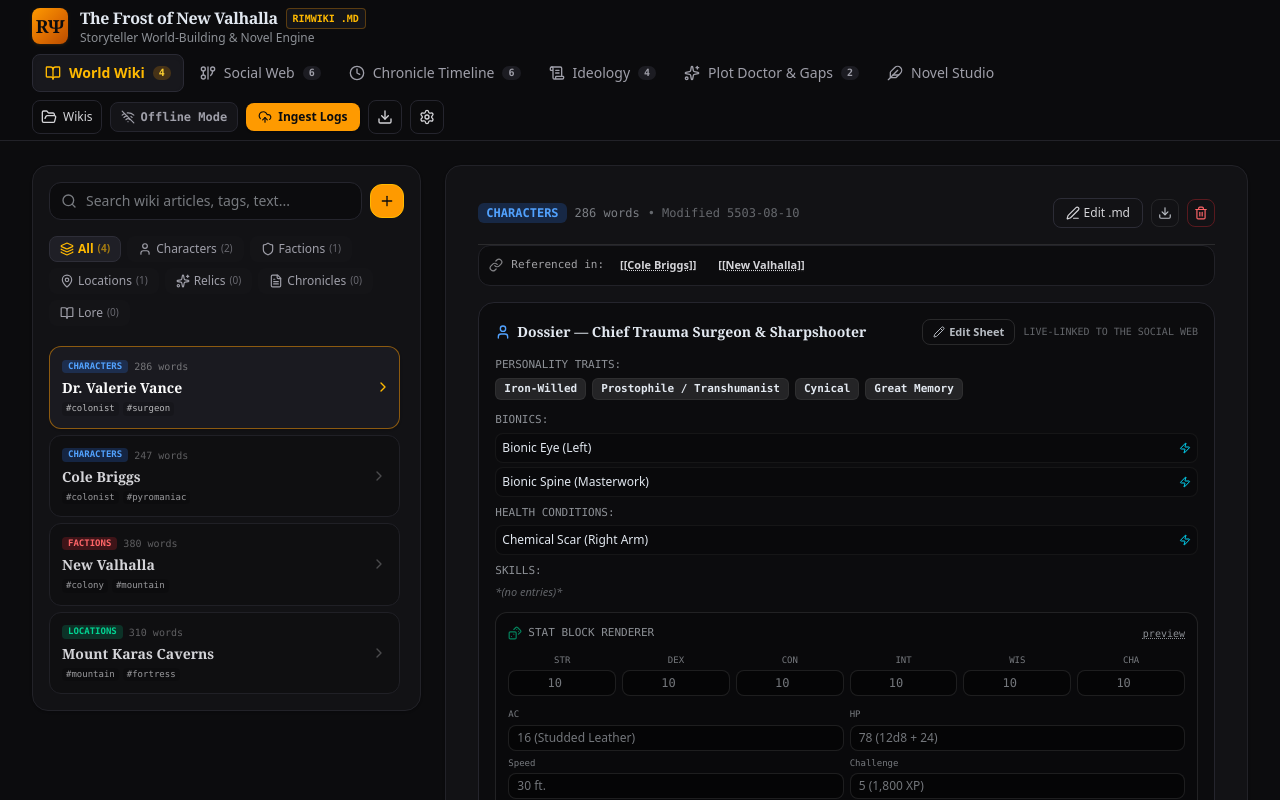
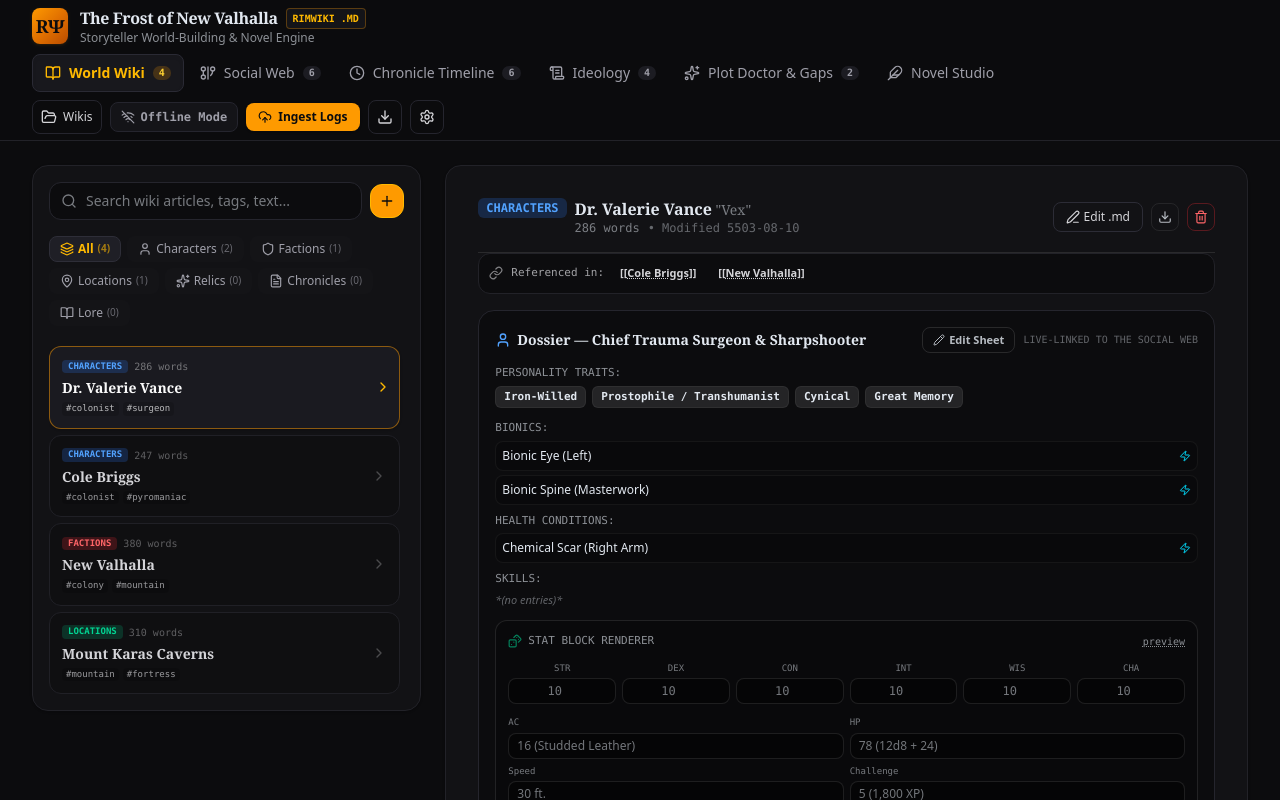
Before and after one commit to averyfaulk/RimChronicle, a React (Vite) app in the folder Desktop App/: page / in a window 1280 px wide. Shown: the top 800 px of the page. Built offline with nearby package versions, Linux system fonts and the light colour scheme.

Commit message:
feat: display linked character name and nickname in wiki article header

```diff
--- a/Desktop App/src/components/Wiki/WikiManager.tsx
+++ b/Desktop App/src/components/Wiki/WikiManager.tsx
@@ -470,7 +470,7 @@ export const WikiManager: React.FC<WikiManagerProps> = ({
           <div>
             {/* Top Toolbar */}
             <div className="flex flex-wrap items-center justify-between gap-3 pb-4 border-b border-white/10">
-              <div className="flex items-center space-x-2">
+              <div className="flex items-start gap-2">
                 <span
                   className={`text-xs uppercase font-mono px-2 py-0.5 rounded-md font-bold ${
                     currentArticle.category === "Characters"
@@ -486,12 +486,26 @@ export const WikiManager: React.FC<WikiManagerProps> = ({
                 >
                   {lex.cat(currentArticle.category)}
                 </span>
+                <div className="min-w-0">
+                  {linkedCharacter && (
+                    <span className="block font-serif font-bold text-base leading-snug truncate">
+                      {linkedCharacter.name}
+                      {linkedCharacter.nickname &&
+                        linkedCharacter.nickname.toLowerCase() !==
+                          linkedCharacter.name.toLowerCase() && (
+                          <span className="opacity-50 font-normal text-sm"> "{linkedCharacter.nickname}"</span>
+                        )}
+                    </span>
+                  )}
+                  <div className="flex items-center space-x-2">
                     <span className="text-xs opacity-50 font-mono">
                       {currentArticle.wordCount || currentArticle.markdownContent.split(/\s+/).length} words
                     </span>
                     <span className="text-xs opacity-40 font-mono">
                       • Modified {currentArticle.lastModified}
                     </span>
+                  </div>
+                </div>
               </div>
 
               {/* Action Buttons */}
```
Lines whose indentation alone changed are shown as unchanged.
